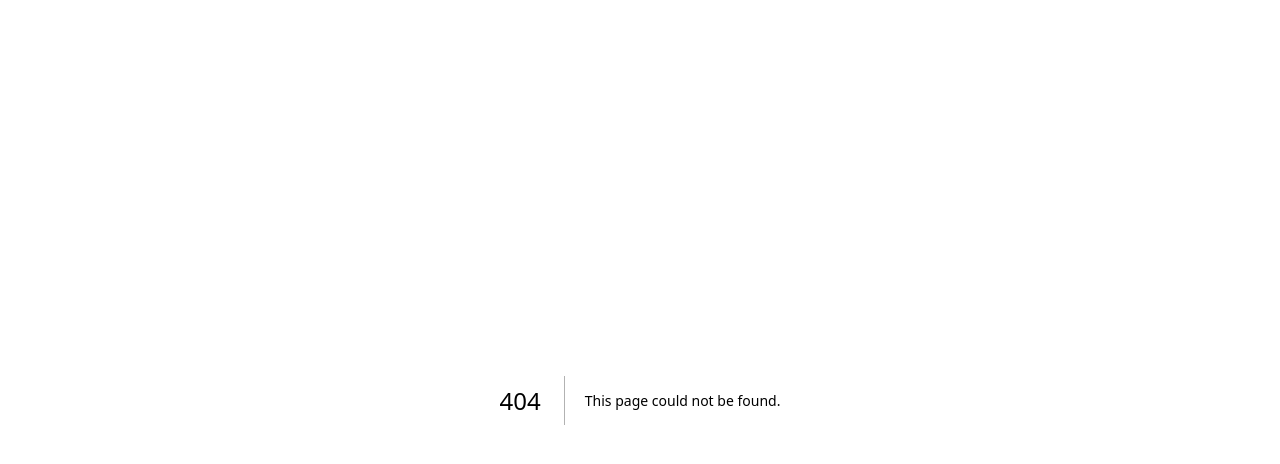
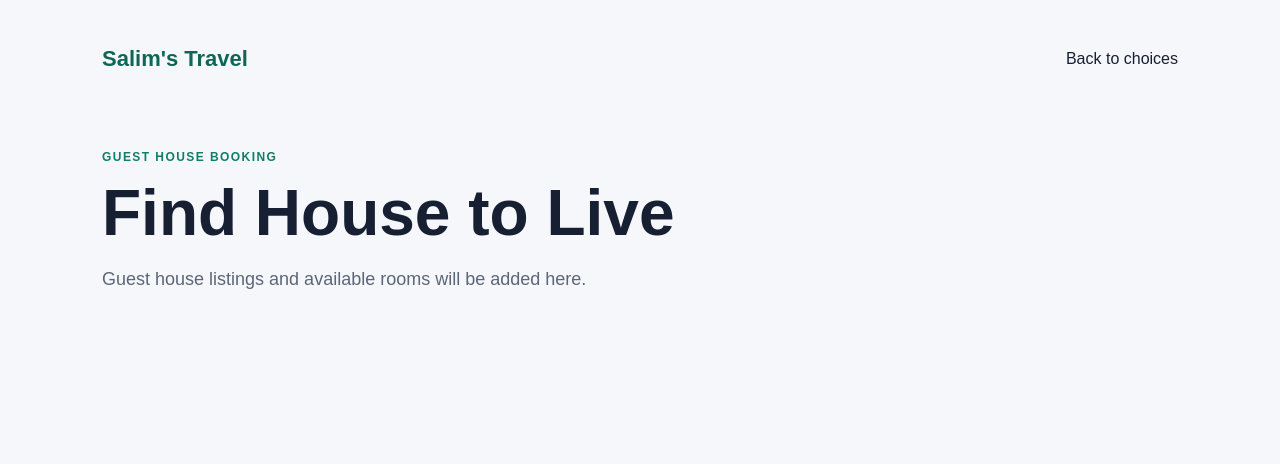
Before and after one commit to oigosalim1-netizen/salmgeusthouse-traveling-boking, a Next.js app: page /find-house in a window 1280 px wide. Before the commit this address had no page. Shown: the top 464 px of the page. Built offline with nearby package versions, Linux system fonts and the light colour scheme.

Commit message:
Add find guest house destination page

```diff
--- /dev/null
+++ b/app/find-house/page.tsx
@@ -0,0 +1,15 @@
+export default function FindHousePage() {
+  return (
+    <main className="wrap">
+      <nav className="nav">
+        <a className="brand" href="/">Salim&apos;s Travel</a>
+        <a href="/book-travel">Back to choices</a>
+      </nav>
+      <section className="hero">
+        <div className="eyebrow">Guest house booking</div>
+        <h1>Find House to Live</h1>
+        <p>Guest house listings and available rooms will be added here.</p>
+      </section>
+    </main>
+  );
+}
```
